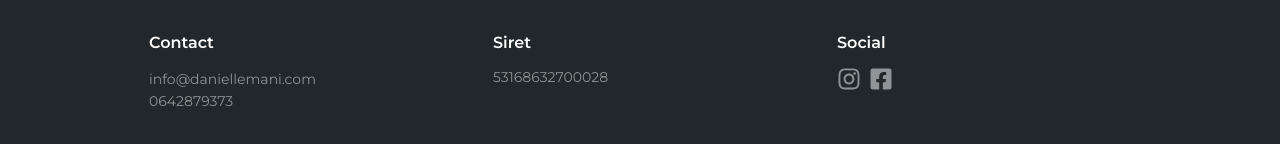
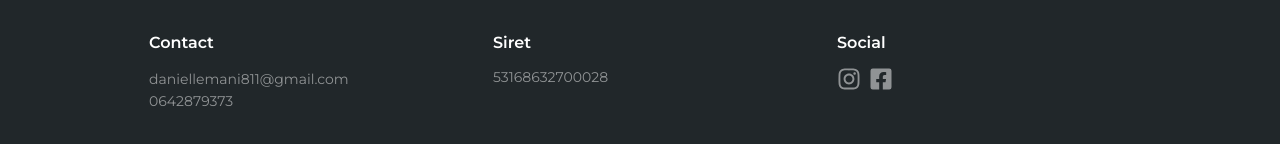
Before and after one commit to requiemcreatif/Danielle-mani-website, a Next.js app: page / in a window 1280 px wide. Shown: the part 1418-1562 px from the top of the page. Built offline with nearby package versions, Linux system fonts and the light colour scheme.

Commit message:
new email added

```diff
--- a/components/Footer/index.tsx
+++ b/components/Footer/index.tsx
@@ -16,10 +16,10 @@ const Footer = () => {
             </span>
           </h2>
           <a
-            href="mailto:info@daniellemani.com"
+            href="mailto:daniellemani811@gmail.com"
             className={`m-0 max-w-[30ch] text-sm opacity-50`}
           >
-            info@daniellemani.com
+            daniellemani811@gmail.com
           </a>
           <p className={`m-0 max-w-[30ch] text-sm opacity-50`}>0642879373</p>
         </div>
```
